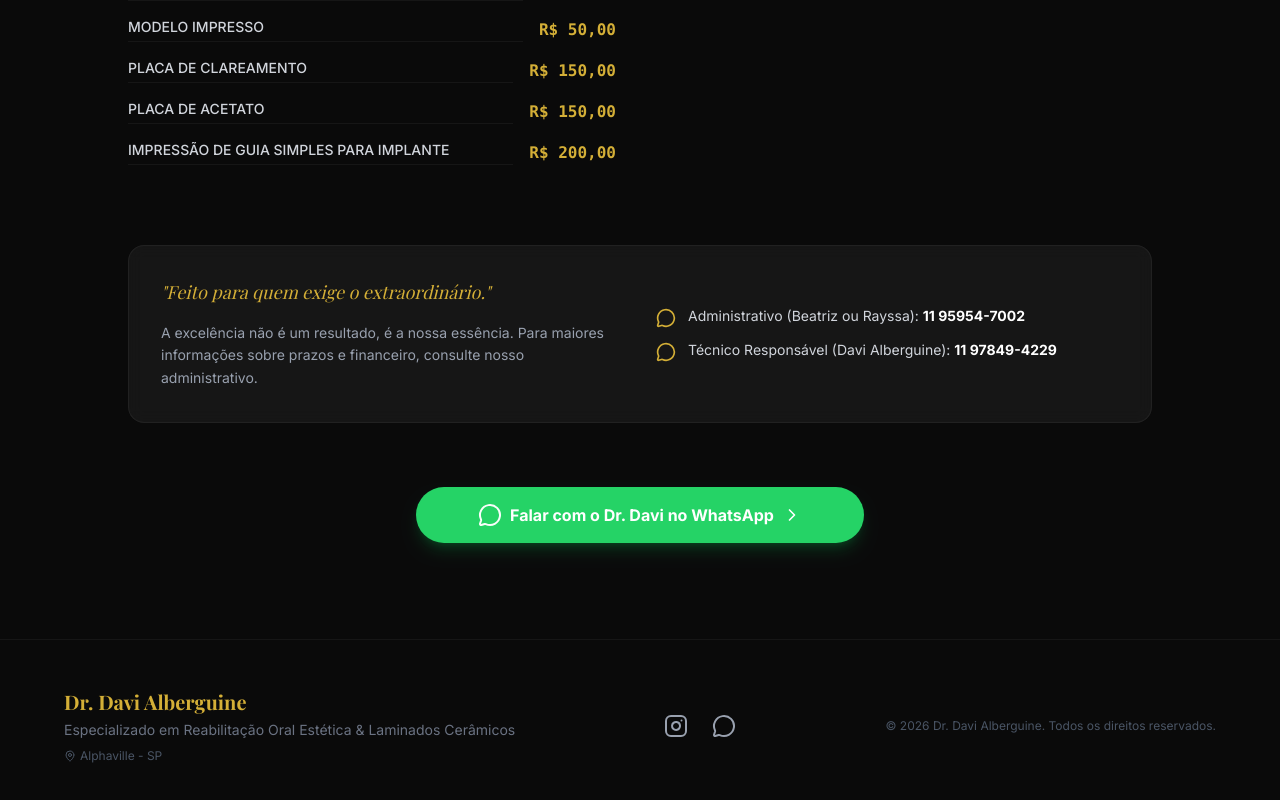
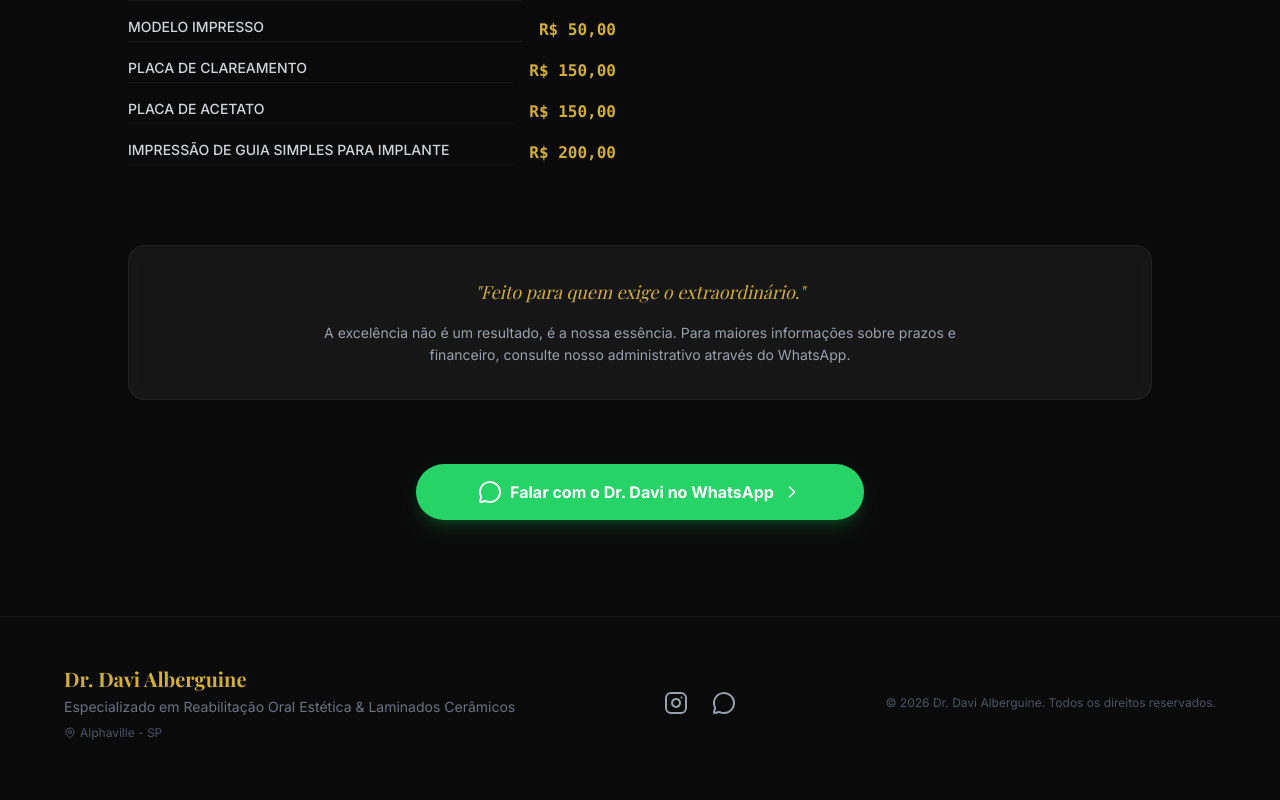
Before and after one commit to G-Liberato/tabeladavialberguine, a React (Vite) app: page / in a window 1280 px wide. Shown: the part 1195-1995 px from the top of the page. Built offline with nearby package versions, Linux system fonts and the light colour scheme; a web font is replaced by a local one.

Commit message:
feat: Refactor contact information section
Consolidate contact details into a single centered block for improved readability and a cleaner layout. The previous structure with two columns is replaced by a more streamlined, single-column presentation with a clearer call to action.

```diff
--- a/src/App.tsx
+++ b/src/App.tsx
@@ -146,24 +146,12 @@ export default function App() {
             ))}
           </div>
 
-          <div className="mt-20 p-6 sm:p-8 rounded-2xl border border-white/5 bg-white/5 backdrop-blur-sm">
-            <div className="grid md:grid-cols-2 gap-8 items-center">
-              <div className="space-y-4">
-                <p className="text-gold font-serif italic text-lg">"Feito para quem exige o extraordinário."</p>
-                <p className="text-xs sm:text-sm text-gray-400 leading-relaxed">
-                  A excelência não é um resultado, é a nossa essência. Para maiores informações sobre prazos e financeiro, consulte nosso administrativo.
-                </p>
-              </div>
-              <div className="space-y-3 text-xs sm:text-sm">
-                <div className="flex items-start gap-3 text-gray-300">
-                  <MessageCircle className="w-5 h-5 text-gold shrink-0 mt-0.5" />
-                  <span>Administrativo (Beatriz ou Rayssa): <br className="sm:hidden" /><strong className="text-white">11 95954-7002</strong></span>
-                </div>
-                <div className="flex items-start gap-3 text-gray-300">
-                  <MessageCircle className="w-5 h-5 text-gold shrink-0 mt-0.5" />
-                  <span>Técnico Responsável (Davi Alberguine): <br className="sm:hidden" /><strong className="text-white">11 97849-4229</strong></span>
-                </div>
-              </div>
+          <div className="mt-20 p-6 sm:p-8 rounded-2xl border border-white/5 bg-white/5 backdrop-blur-sm text-center">
+            <div className="max-w-2xl mx-auto space-y-4">
+              <p className="text-gold font-serif italic text-lg">"Feito para quem exige o extraordinário."</p>
+              <p className="text-xs sm:text-sm text-gray-400 leading-relaxed">
+                A excelência não é um resultado, é a nossa essência. Para maiores informações sobre prazos e financeiro, consulte nosso administrativo através do WhatsApp.
+              </p>
             </div>
           </div>
 
```
